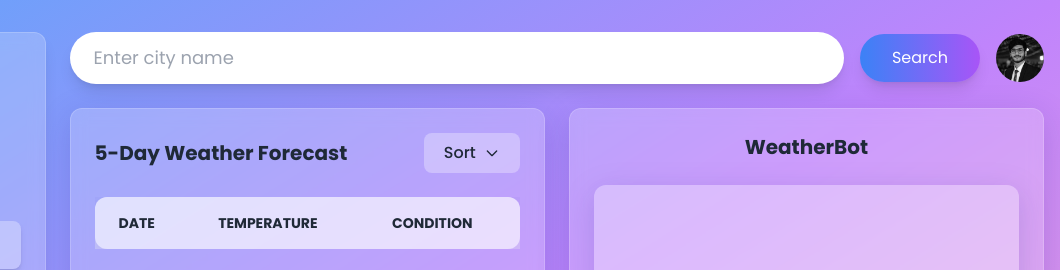
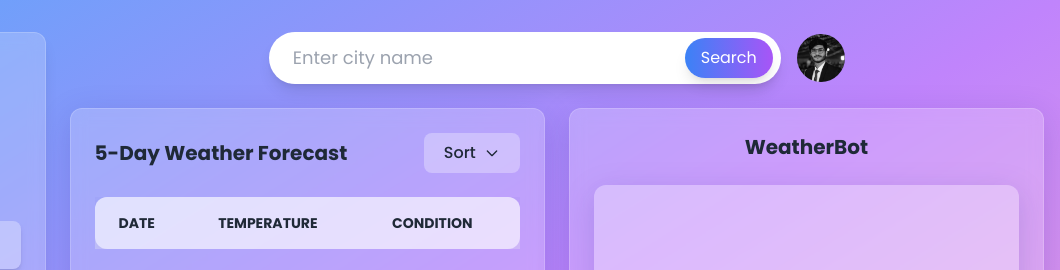
Before and after one commit to Adeelbytes/Tempora, a plain HTML site: page table.html in a window 1280 px wide. Shown: the top 270 px of the page, 220-1280 px from the left. Drawn offline with nearby package versions, Linux system fonts and the light colour scheme.

Commit message:
Update table.html

```diff
--- a/table.html
+++ b/table.html
@@ -66,19 +66,23 @@
 
             <!-- Main Content -->
             <main class="flex-1 space-y-6">
+
                 <!-- Search Bar -->
-                <div class="flex flex-row gap-4 justify-center items-center w-full">
-                    <input type="text" id="cityInput" placeholder="Enter city name"
-                           class="flex-1 px-6 py-3 rounded-full text-lg border-0 focus:ring-2 focus:ring-blue-400 shadow-lg outline-none transition-all duration-300" />
-                    <button id="getWeather" class="px-8 py-3 bg-gradient-to-r from-blue-500 to-purple-500 text-white rounded-full hover:from-blue-600 hover:to-purple-600 transform hover:scale-105 transition-all duration-300 shadow-lg whitespace-nowrap">
-                        Search
-                    </button>
+                <div class="flex justify-center items-center w-full px-4">
+                    <div class="relative flex items-center w-full max-w-lg">
+                        <input type="text" id="cityInput" placeholder="Enter city name"
+                               class="w-full px-6 py-3 rounded-full text-lg border-0 focus:ring-2 focus:ring-blue-400 shadow-lg outline-none transition-all duration-300 pr-16" />
+                        <button id="getWeather" class="absolute right-2 px-4 py-2 bg-gradient-to-r from-blue-500 to-purple-500 text-white rounded-full hover:from-blue-600 hover:to-purple-600 transform hover:scale-105 transition-all duration-300 shadow-lg">
+                            Search
+                        </button>
+                    </div>
 
                     <!-- Profile Picture (visible only on desktop) -->
-                    <div class="hidden lg:block w-12 h-12 rounded-full overflow-hidden">
+                    <div class="hidden lg:block w-12 h-12 rounded-full overflow-hidden ml-4">
                         <img src="dp.jpg" alt="Profile Picture" class="w-full h-full object-cover">
                     </div>
                 </div>
+
 
 
 
```
